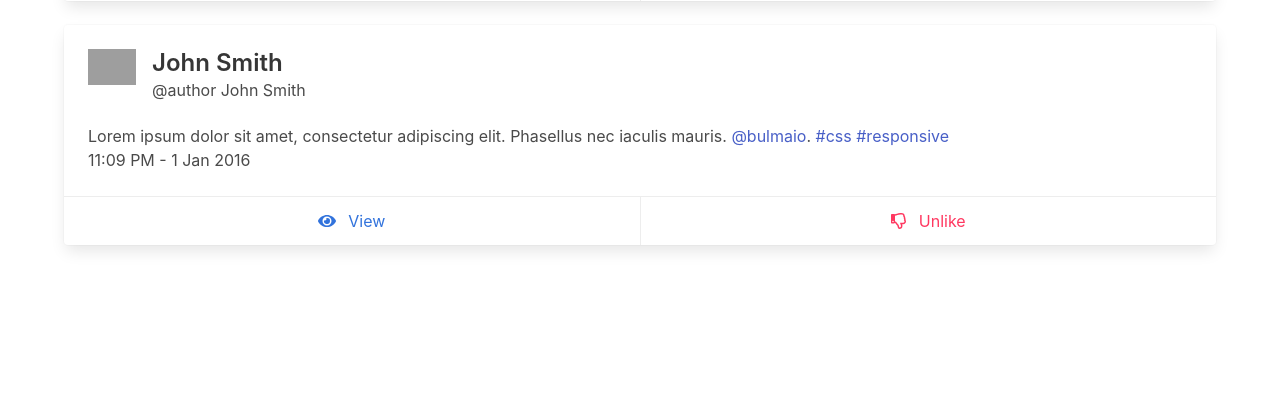
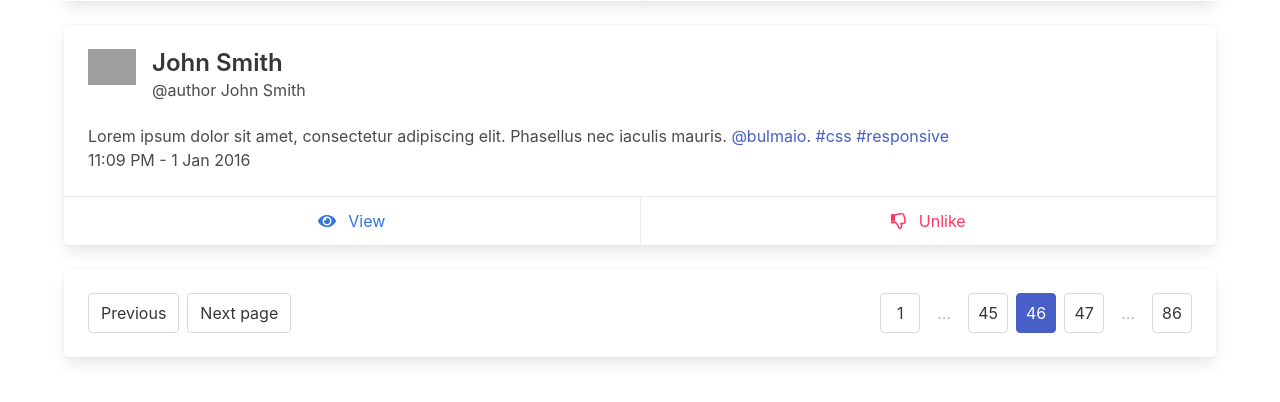
Before and after one commit to kubsonen/my-blog-app, a Django app: page / in a window 1280 px wide. Shown: the part 299-701 px from the top of the page. Run offline with Django 3.2, Linux system fonts and the light colour scheme; some libraries are stand-ins or nearby versions; grey boxes are pictures that could not be loaded.

Commit message:
Favicon Pagination

```diff
--- a/blog/post/templates/post/post.html
+++ b/blog/post/templates/post/post.html
@@ -1,8 +1,4 @@
 {% extends 'post/post_base.html' %}
-
-{% block tittle %}
-Hello site!!!
-{% endblock %}
 
 {% block post_content %}
 <div class="container">
--- a/blog/post/templates/post/post_navigation.html
+++ b/blog/post/templates/post/post_navigation.html
@@ -2,7 +2,7 @@
 
 <nav class="navbar is-light" role="navigation" aria-label="main navigation">
     <div class="navbar-brand">
-        <a class="navbar-item" href="https://bulma.io">
+        <a class="navbar-item" href="/">
             <img src="{% static 'blog_logo.png' %}" width="112" height="28">
         </a>
 
--- a/blog/post/templates/post/posts.html
+++ b/blog/post/templates/post/posts.html
@@ -1,8 +1,4 @@
 {% extends 'post/post_base.html' %}
-
-{% block tittle %}
-Hello site!!!
-{% endblock %}
 
 {% block post_content %}
 <div class="container">
@@ -73,5 +69,22 @@ Hello site!!!
             </span>
         </footer>
     </div>
+    <div class="card" style="margin-top: 1.5rem;">
+        <div class="card-content">
+            <nav class="pagination is-right" role="navigation" aria-label="pagination">
+                <a class="pagination-previous">Previous</a>
+                <a class="pagination-next">Next page</a>
+                <ul class="pagination-list">
+                    <li><a class="pagination-link" aria-label="Goto page 1">1</a></li>
+                    <li><span class="pagination-ellipsis">&hellip;</span></li>
+                    <li><a class="pagination-link" aria-label="Goto page 45">45</a></li>
+                    <li><a class="pagination-link is-current" aria-label="Page 46" aria-current="page">46</a></li>
+                    <li><a class="pagination-link" aria-label="Goto page 47">47</a></li>
+                    <li><span class="pagination-ellipsis">&hellip;</span></li>
+                    <li><a class="pagination-link" aria-label="Goto page 86">86</a></li>
+                </ul>
+            </nav>
+        </div>
+    </div>
 </div>
 {% endblock %}
--- a/blog/templates/blog/base_blog.html
+++ b/blog/templates/blog/base_blog.html
@@ -1,12 +1,16 @@
 <!DOCTYPE html>
+{% load static %}
 <html>
 <head>
     <meta charset="utf-8">
     <meta name="viewport" content="width=device-width, initial-scale=1">
+    <link rel="icon" href="{%  static 'favicon.ico' %}" >
     <title>
         {% block tittle %}
+        Blog
         {% endblock %}
     </title>
+
     {% include 'blog/bulma_imports.html' %}
 </head>
 <body>
```
Also changed, not shown: blog/static/favicon.ico (added).
